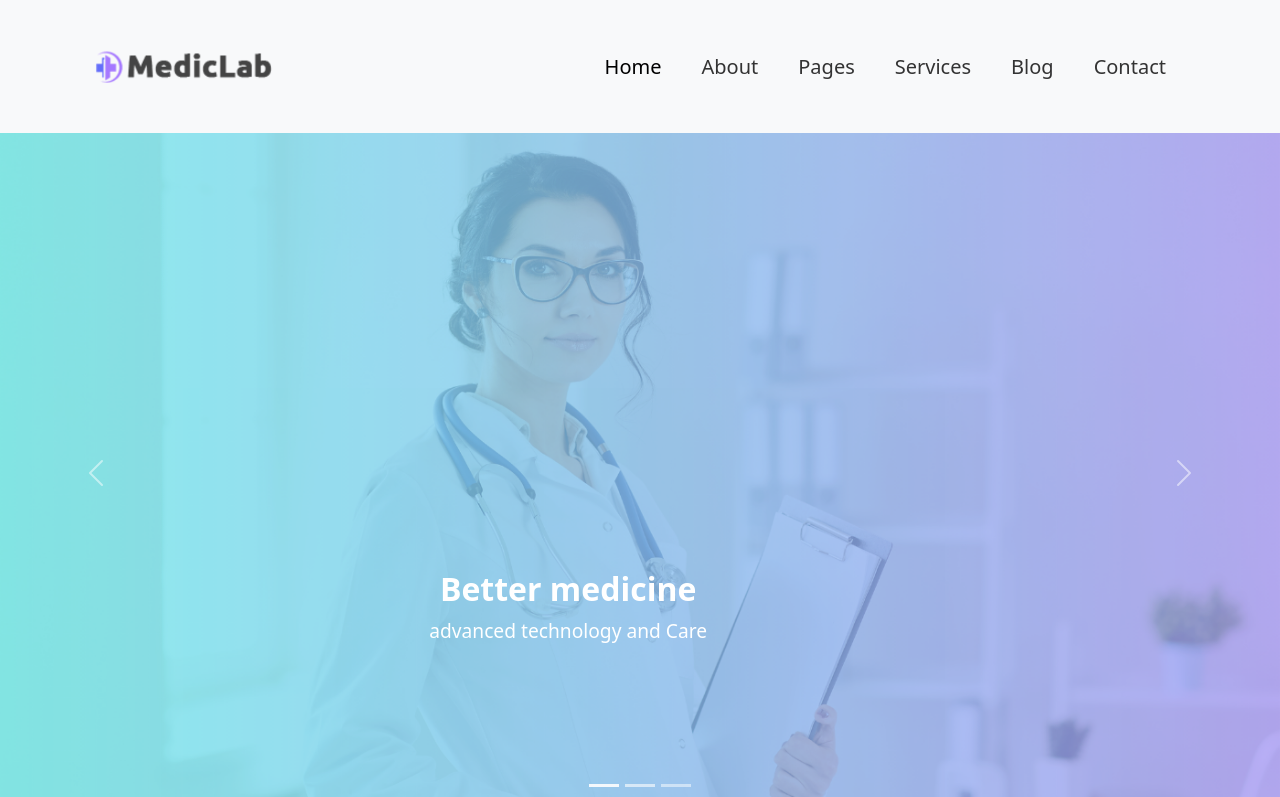
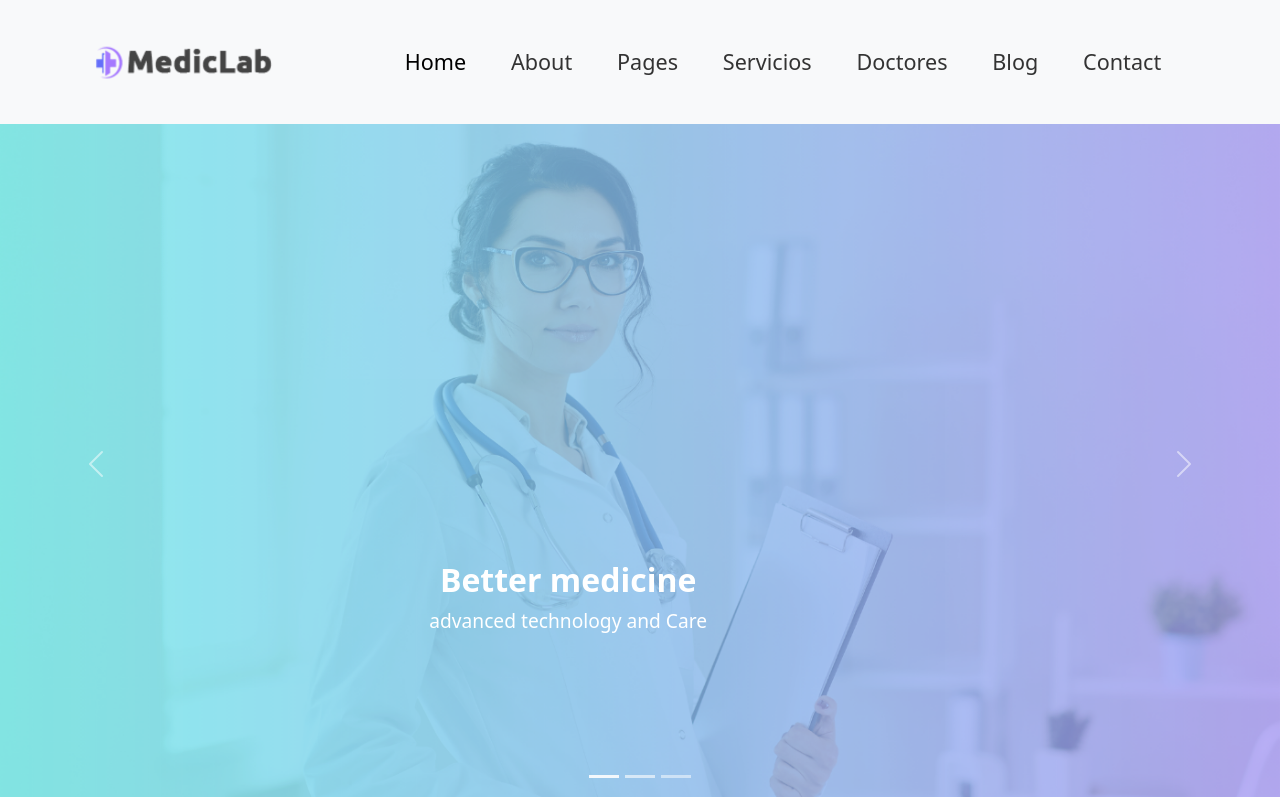
Before and after one commit to dvelezroman/exxo-imagen-web, an Angular app: page / in a window 1280 px wide. Shown: the top 797 px of the page. Built offline with nearby package versions, Linux system fonts and the light colour scheme.

Commit message:
menus dropdown

```diff
--- a/src/app/components/navbar/navbar.component.css
+++ b/src/app/components/navbar/navbar.component.css
@@ -1,18 +1,53 @@
 .navbar {
-    padding: 1rem 0;
+    padding: .7rem 0;
     font-size: 1.25rem;
   }
 
   .nav-link {
     color: #333;
-    font-weight: 500;
-    margin-right: 1.5rem;
-    font-size: 1.25rem;
+    font-weight: 300;
+    margin-right: 1.8rem;
+    font-size: 1.35rem;
+    padding: 0;
   }
 
   .nav-link:hover {
-    color: #007bff;
+    color: #926ee1;
   }
+
+  .nav-item.dropdown:hover .dropdown-menu {
+    display: block;
+  }
+
+  .nav-item.dropdown:hover > .nav-link {
+    color: #926ee1;
+  }
+
+  .nav-item.dropdown .dropdown-menu {
+    display: none;
+    background-color: #ffffff;
+    border: 1px solid #e5e5e5;
+    border-radius: 0;
+    box-shadow: 0 4px 8px rgba(0, 0, 0, 0.1);
+    position: absolute;
+    min-width: 250px;
+  }
+
+  .navbar-nav .dropdown-item {
+    color: #333;
+    padding: 0.7rem 1rem;
+    font-size: 1.2rem;
+  }
+
+  .navbar-nav .dropdown-item:hover {
+    background-color: #a381eb;
+    color: #e9eaeb;
+  }
+
+  .nav-item.dropdown > .nav-link::after {
+    content: none;
+  }
+
 
   .btn-primary {
     background-color: #007bff;
--- a/src/app/components/navbar/navbar.component.html
+++ b/src/app/components/navbar/navbar.component.html
@@ -14,14 +14,34 @@
           <li class="nav-item">
             <a class="nav-link" href="#">About</a>
           </li>
-          <li class="nav-item">
+          <li class="nav-item dropdown">
             <a class="nav-link" href="#">Pages</a>
+            <ul class="dropdown-menu">
+              <li><a class="dropdown-item" href="#">Sobre Nosotros</a></li>
+              <li><a class="dropdown-item" href="#">Appointment</a></li>
+              <li><a class="dropdown-item" href="#">Galería de Imágenes</a></li>
+              <li><a class="dropdown-item" href="#">Contactos</a></li>
+            </ul>
           </li>
-          <li class="nav-item">
-            <a class="nav-link" href="#">Services</a>
+          <li class="nav-item dropdown">
+            <a class="nav-link" href="#">Servicios</a>
+            <ul class="dropdown-menu">
+              <li><a class="dropdown-item" href="#">Servicios</a></li>
+              <li><a class="dropdown-item" href="#">Detalles de Servicios</a></li>
+            </ul>
+            <li class="nav-item dropdown">
+              <a class="nav-link" href="#">Doctores</a>
+              <ul class="dropdown-menu">
+                <li><a class="dropdown-item" href="#">Doctores</a></li>
+                <li><a class="dropdown-item" href="#">Detalles de Doctores</a></li>
+              </ul>
           </li>
-          <li class="nav-item">
+          <li class="nav-item dropdown">
             <a class="nav-link" href="#">Blog</a>
+            <ul class="dropdown-menu">
+              <li><a class="dropdown-item" href="#">Blogs</a></li>
+              <li><a class="dropdown-item" href="#">Detalles de Blogs</a></li>
+            </ul>
           </li>
           <li class="nav-item">
             <a class="nav-link" href="#">Contact</a>
```
